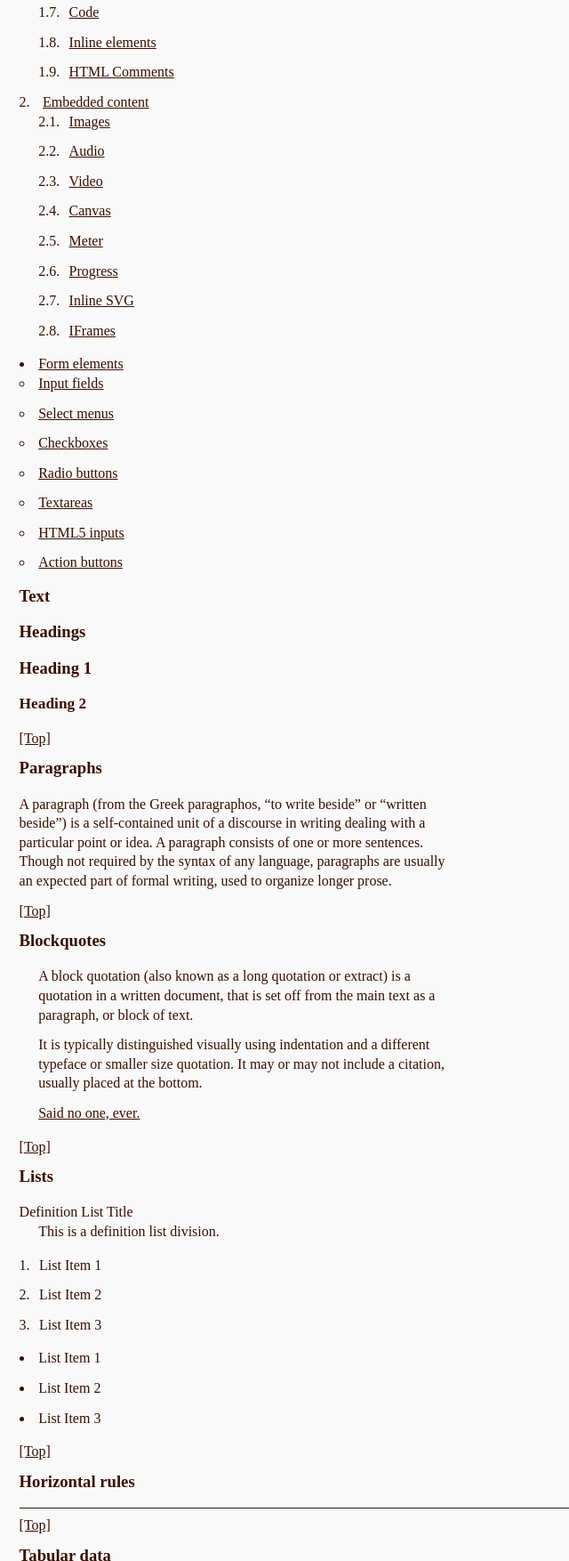
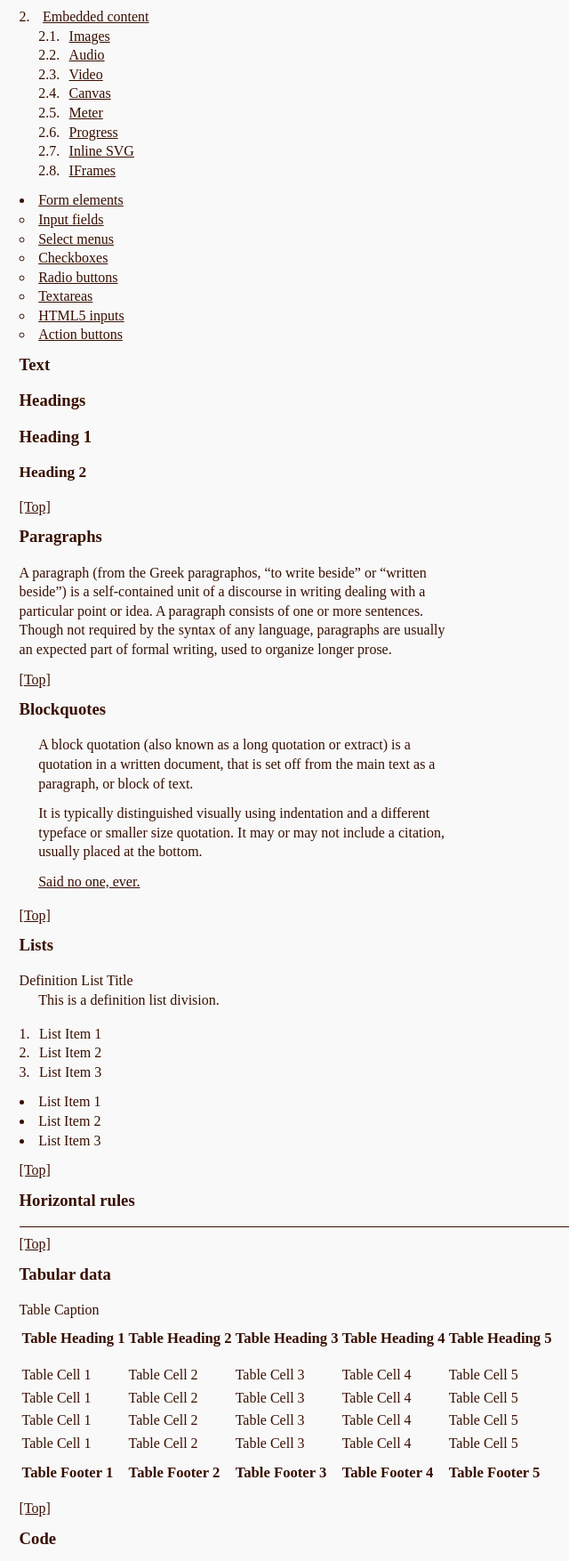
Before and after one commit to crislin2046/goldenfont.css, a plain HTML site: page index.html in a window 1280 px wide. Shown: the part 337-2091 px from the top of the page at 89% size, without its empty margins (0-640 px from the left). Drawn offline with Linux system fonts and the light colour scheme.

Commit message:
Update goldenfont.css

```diff
--- a/goldenfont.css
+++ b/goldenfont.css
@@ -41,18 +41,10 @@ th, legend {
   padding-bottom: 1em;
 }
 
-p, textarea, [contenteditable], figure, ol, li {
+p, textarea, [contenteditable], figure, ol, ul {
   margin: 0;
   margin-bottom: 0.75em;
 }
-
-/**
-
-p + p, p + figure, figure + figure, figure + p {
-  margin-top: 0.75em;
-}
-
-**/
 
 .caps, .small-caps {
   letter-spacing: 0.08em;
@@ -111,3 +103,7 @@ textarea, [contenteditable] { max-width: 30em; }
 ul ul, fieldset > ul {
   margin-left: -0.35em;
 }
+
+th, caption {
+  text-align: left;
+}
```
